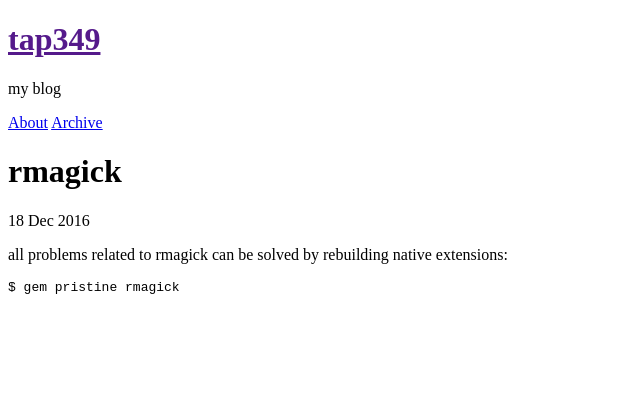
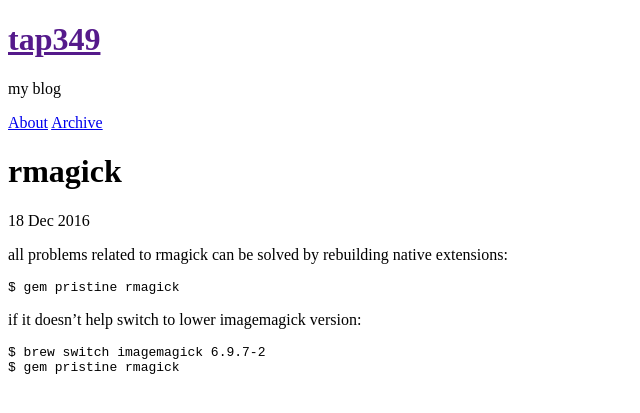
Before and after one commit to tap349/tap349.github.io, a Jekyll site: the page built from _posts/2016-12-18-rmagick.md, in a window 1280 px wide. Shown: the top 413 px of the page, without its empty margins (0-640 px from the left). Built offline with Jekyll 4.4.1, drawn with Linux system fonts in a browser that asks for light colours.

Commit message:
update 2017-01-12_21:17:47

````diff
--- a/_posts/2016-12-18-rmagick.md
+++ b/_posts/2016-12-18-rmagick.md
@@ -11,3 +11,10 @@
 ```sh
 $ gem pristine rmagick
 ```
+
+if it doesn't help switch to lower imagemagick version:
+
+```sh
+$ brew switch imagemagick 6.9.7-2
+$ gem pristine rmagick
+```
````
